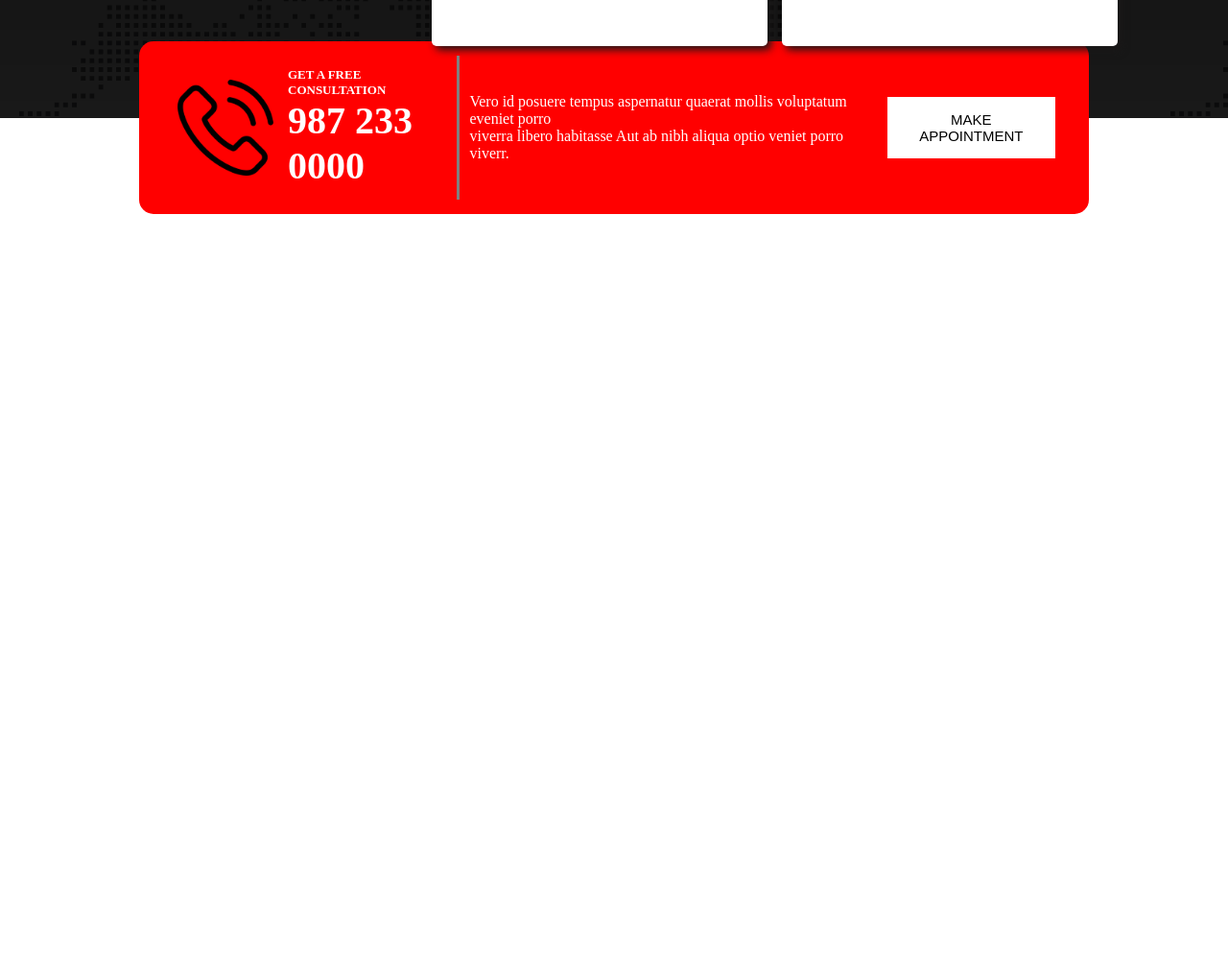
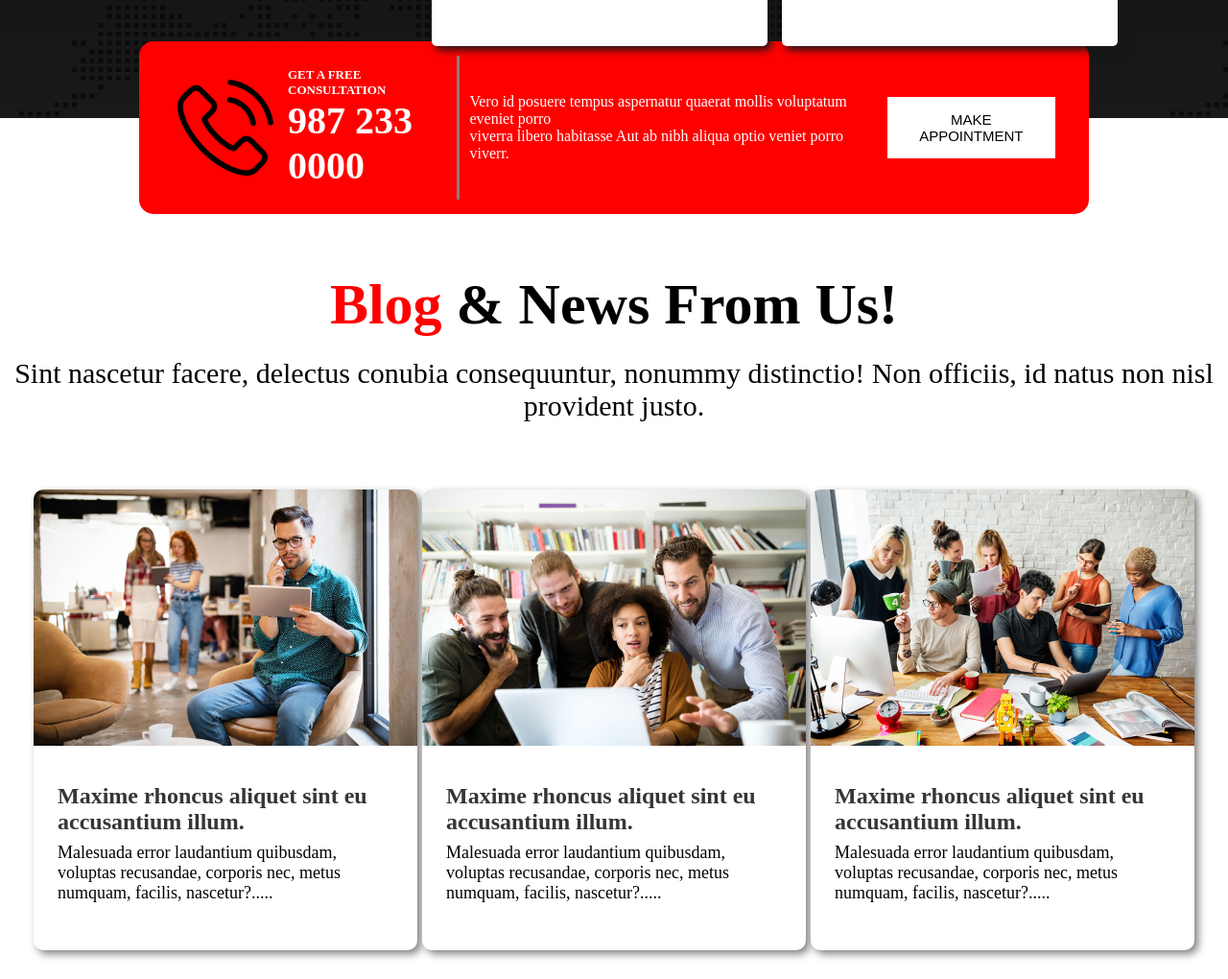
Before and after one commit to ShoroveTajmen/digital-agency, a plain HTML site: page index.html in a window 1280 px wide. Shown: the part 1680-2700 px from the top of the page at 96% size. Before the commit the page ends 1903 px from the top, so only its background shows below. Drawn offline with Linux system fonts and the light colour scheme.

Commit message:
Blog  section finished

```diff
--- a/index.html
+++ b/index.html
@@ -147,6 +147,60 @@
           </div>
         </div>
       </section>
+      <!-- blog section start -->
+      <section class="blog-section">
+        <div class="blog-container">
+          <div class="blog-box">
+            <h1 class="blogtitle">
+              <span class="title-digital">Blog</span> & News From Us!
+            </h1>
+            <p class="blogdescription">
+              Sint nascetur facere, delectus conubia consequuntur, nonummy
+              distinctio! Non officiis, id natus non nisl <br />
+              provident justo.
+            </p>
+          </div>
+
+          <div class="blogs">
+            <div class="blog">
+              <img src="/asset/image/blog-1.jpg" alt="" class="blog-img" />
+              <div class="blog-text">
+                <h2 class="blog-title">
+                  Maxime rhoncus aliquet sint eu accusantium illum.
+                </h2>
+                <div class="blog-description">
+                  Malesuada error laudantium quibusdam, voluptas recusandae,
+                  corporis nec, metus numquam, facilis, nascetur?.....
+                </div>
+              </div>
+            </div>
+            <div class="blog">
+              <img src="/asset/image/blog-2.jpg" alt="" class="blog-img" />
+              <div class="blog-text">
+                <h2 class="blog-title">
+                  Maxime rhoncus aliquet sint eu accusantium illum.
+                </h2>
+                <div class="blog-description">
+                  Malesuada error laudantium quibusdam, voluptas recusandae,
+                  corporis nec, metus numquam, facilis, nascetur?.....
+                </div>
+              </div>
+            </div>
+            <div class="blog">
+              <img src="/asset/image/blog-3.jpg" alt="" class="blog-img" />
+              <div class="blog-text">
+                <h2 class="blog-title">
+                  Maxime rhoncus aliquet sint eu accusantium illum.
+                </h2>
+                <div class="blog-description">
+                  Malesuada error laudantium quibusdam, voluptas recusandae,
+                  corporis nec, metus numquam, facilis, nascetur?.....
+                </div>
+              </div>
+            </div>
+          </div>
+        </div>
+      </section>
     </main>
     <footer></footer>
   </body>
--- a/styles/style.css
+++ b/styles/style.css
@@ -233,3 +233,48 @@ align-items: center;
     border: none;
     background-color: white;
 }
+
+/* blog section style */
+.blog-box{
+    text-align: center;
+    margin-top: 40px;
+}
+.blogtitle{
+    font-size: 60px;
+    padding: 20px;
+}
+.blogdescription{
+    font-size: 30px;
+    margin-bottom: 40px;
+}
+.blog{
+    width: 400px;
+    height: 480px;
+    background:white;
+    box-shadow: 4px 4px 8px gray;
+    border-radius:10px;
+}
+.blog-img{
+    width:400px;
+    border-radius: 10px;
+    padding-bottom: 10px;
+}
+.blog-text{
+    padding: 25px;
+}
+.blog-title{
+    font-size: 24px;
+    font-weight: bold;
+    color: rgb(54, 53, 53);
+}
+.blog-description{
+    font-size: 18px;
+    margin-top: 8px;
+}
+.blogs{
+    display: flex;
+    justify-content: space-evenly;
+    align-items: center;
+    margin-top: 35px;
+    padding: 30px;
+}
```
